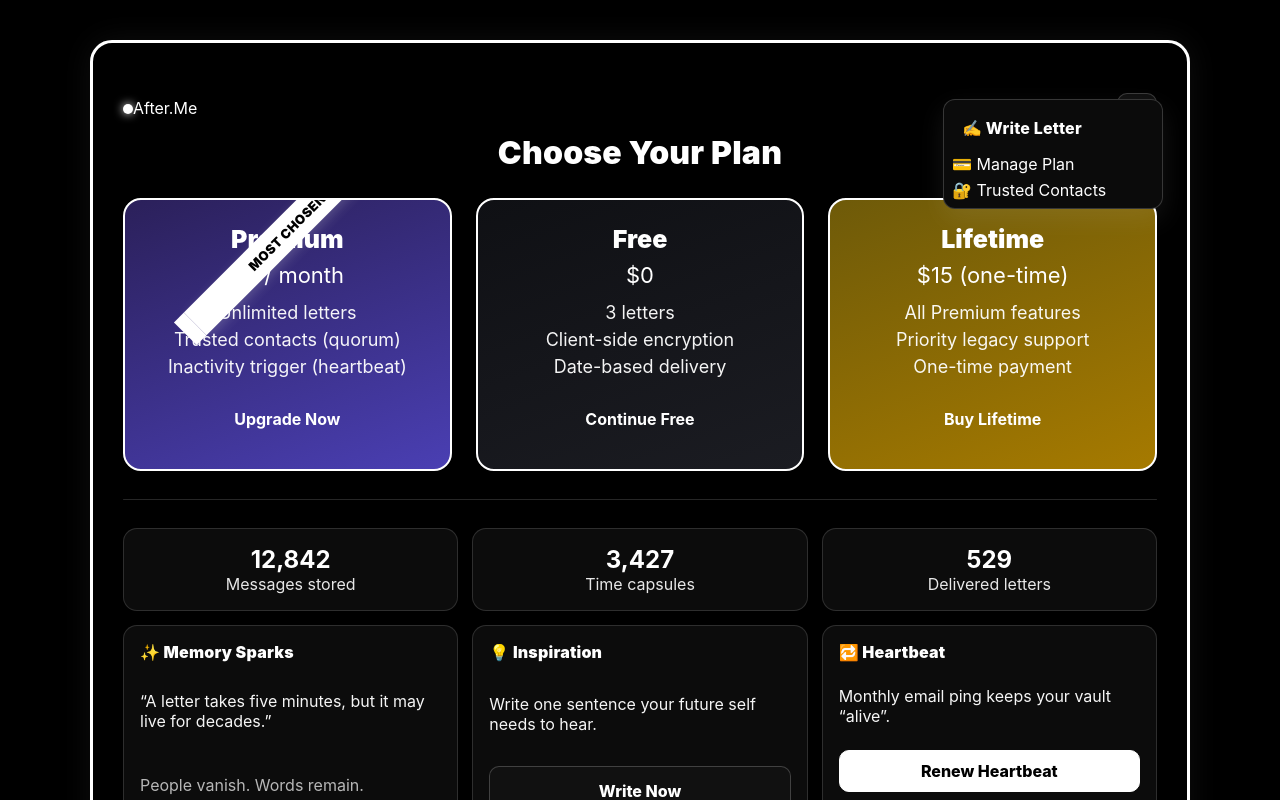
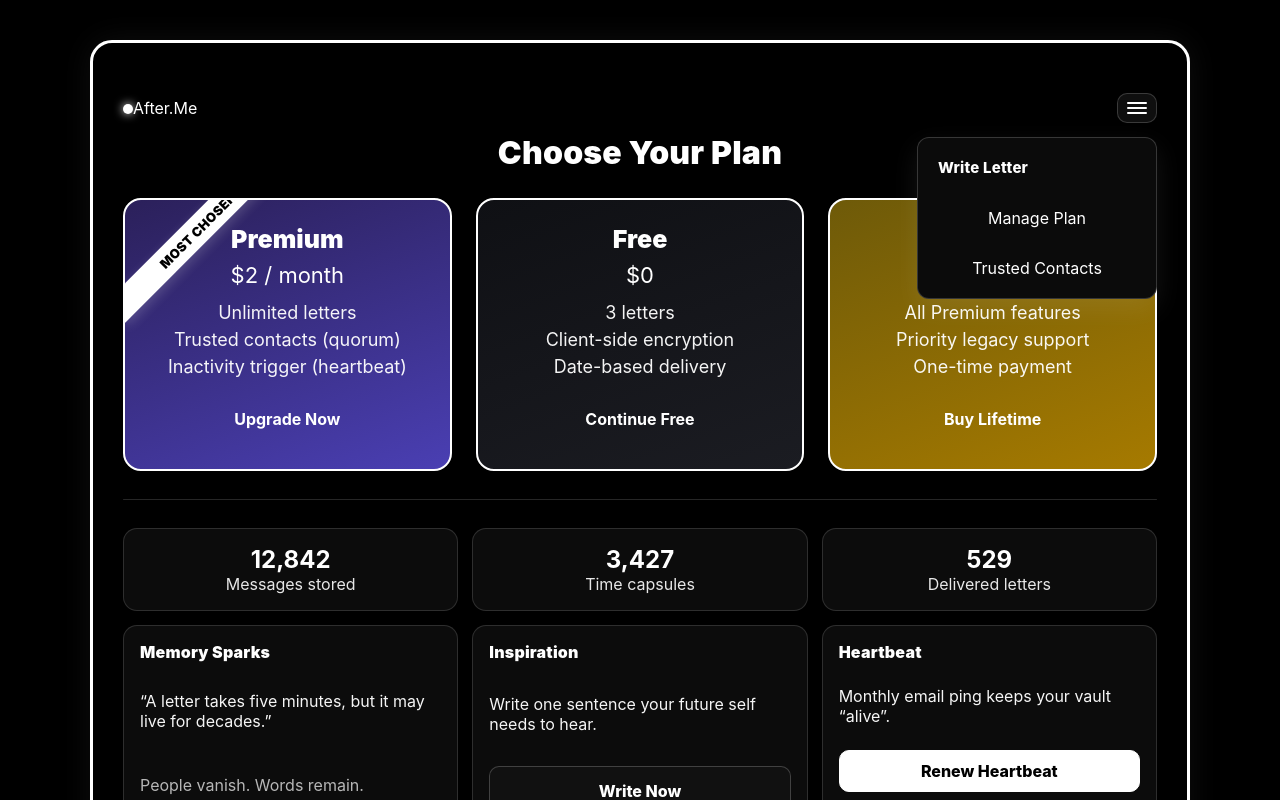
Before and after one commit to emirusmaximus/after-me-starter, a Next.js app: page /dashboard in a window 1280 px wide. Both pictures are taken after a click on the button "Menu". Shown: the top 800 px of the page. Built offline with nearby package versions, Linux system fonts and the light colour scheme.

Commit message:
Update page.tsx

```diff
--- a/app/dashboard/page.tsx
+++ b/app/dashboard/page.tsx
@@ -25,6 +25,7 @@ export default function InverseDashboard() {
             <span>After.Me</span>
           </Link>
 
+          <div className="menu-wrap">
             <button
               className="hamburger"
               aria-label="Menu"
@@ -36,11 +37,32 @@ export default function InverseDashboard() {
 
             {menu && (
               <nav className="menu" role="menu" aria-label="Quick actions">
-              <button role="menuitem" onClick={() => { setOpen(true); setMenu(false); }}>✍️ Write Letter</button>
-              <Link role="menuitem" href="/dashboard/plan" onClick={() => setMenu(false)}>💳 Manage Plan</Link>
-              <Link role="menuitem" href="/dashboard/contacts" onClick={() => setMenu(false)}>🔐 Trusted Contacts</Link>
+                <button
+                  className="menu-item"
+                  role="menuitem"
+                  onClick={() => { setOpen(true); setMenu(false); }}
+                >
+                  Write Letter
+                </button>
+                <Link
+                  className="menu-item"
+                  role="menuitem"
+                  href="/dashboard/plan"
+                  onClick={() => setMenu(false)}
+                >
+                  Manage Plan
+                </Link>
+                <Link
+                  className="menu-item"
+                  role="menuitem"
+                  href="/dashboard/contacts"
+                  onClick={() => setMenu(false)}
+                >
+                  Trusted Contacts
+                </Link>
               </nav>
             )}
+          </div>
         </div>
 
         <h1 className="title">Choose Your Plan</h1>
@@ -49,6 +71,7 @@ export default function InverseDashboard() {
         <div className="plans">
           {/* PREMIUM */}
           <div className="card premium">
+            {/* RIBBON: İlk yaptığımız stile geri döndü */}
             <div className="ribbon">Most Chosen</div>
             <h2>Premium</h2>
             <p className="price">$2 / month</p>
@@ -108,19 +131,19 @@ export default function InverseDashboard() {
         {/* ---- 3’lü Kartlar: Memory / Inspiration / Heartbeat ---- */}
         <section className="tri">
           <div className="mini-card">
-            <div className="mini-hd">✨ Memory Sparks</div>
+            <div className="mini-hd">Memory Sparks</div>
             <p className="mini-txt">“A letter takes five minutes, but it may live for decades.”</p>
             <p className="mini-sub">People vanish. Words remain.</p>
           </div>
 
           <div className="mini-card">
-            <div className="mini-hd">💡 Inspiration</div>
+            <div className="mini-hd">Inspiration</div>
             <p className="mini-txt">Write one sentence your future self needs to hear.</p>
             <button className="mini-btn" onClick={() => setOpen(true)}>Write Now</button>
           </div>
 
           <div className="mini-card">
-            <div className="mini-hd">🔁 Heartbeat</div>
+            <div className="mini-hd">Heartbeat</div>
             <p className="mini-txt">Monthly email ping keeps your vault “alive”.</p>
             <button className="mini-btn solid">Renew Heartbeat</button>
             <small className="mini-sub">Premium feature</small>
@@ -236,22 +259,29 @@ export default function InverseDashboard() {
         }
         .brand{display:inline-flex;align-items:center;gap:10px;color:#fff;text-decoration:none;font-weight:900;letter-spacing:.25px}
         .dot{width:8px;height:8px;border-radius:50%;background:#fff;box-shadow:0 0 10px #fff;display:inline-block}
+
+        .menu-wrap{position:relative}
         .hamburger{
           background:#0f0f0f;border:1px solid rgba(255,255,255,.18);
-          border-radius:10px;padding:8px 9px;display:grid;gap:3px;
+          border-radius:10px;padding:8px 9px;display:grid;gap:3px;min-width:40px;
         }
         .hamburger span{width:20px;height:2px;background:#fff;border-radius:2px}
+
+        /* ORANTILI MENU */
         .menu{
-          position:absolute;top:56px;right:24px;z-index:20;
+          position:absolute;top:44px;right:0;z-index:20;
           background:#0b0b0b;border:1px solid rgba(255,255,255,.18);border-radius:12px;
-          padding:8px;display:grid;gap:6px;min-width:220px;text-align:left;
+          padding:8px;display:grid;gap:6px;width:240px;
           box-shadow:0 10px 26px rgba(255,255,255,.08);
         }
-        .menu a,.menu button{
-          color:#fff;text-align:left;background:transparent;border:0;
-          padding:10px 10px;border-radius:10px;font-weight:800;letter-spacing:.2px;
+        .menu-item{
+          width:100%;display:block;text-align:left;
+          color:#fff;background:transparent;border:0;
+          height:44px;line-height:44px;padding:0 12px;
+          border-radius:10px;font-weight:800;font-size:15px;letter-spacing:.2px;
         }
-        .menu a:hover,.menu button:hover{background:#101010}
+        .menu-item:hover{background:#101010}
+        .menu :global(a.menu-item){line-height:44px}
 
         /* Başlık */
         .title{font-size:32px;margin:8px 0 26px;font-weight:900;letter-spacing:.2px}
@@ -284,19 +314,14 @@ export default function InverseDashboard() {
         }
         .btn:hover{filter:brightness(.92);transform:translateY(-1px)}
 
-        /* -------- Premium renkleri (daha “premium” görünüm) -------- */
+        /* -------- Premium renkleri -------- */
         .premium{
-          /* Derin mor → lacivert degrade */
           background: linear-gradient(160deg, #2b205a 0%, #4a3fb3 100%);
         }
-
         .free{
-          /* Rafine füme degrade */
           background: linear-gradient(160deg, #0f1014 0%, #1b1c22 100%);
         }
-
         .lifetime{
-          /* Koyu altın degrade + shimmer */
           background: linear-gradient(160deg, #6e5a09 0%, #a67a00 100%);
         }
         .lifetime:before{
@@ -308,32 +333,15 @@ export default function InverseDashboard() {
           0%{transform:translateX(-120%)} 60%{transform:translateX(120%)} 100%{transform:translateX(120%)}
         }
 
-        /* -------- ORANTILI RIBBON (diagonal, ortalı) --------
-           - Genişlik değişkeni: --ribbon-w
-           - Desktop: %80; Mobile: %92
-        */
-        .card { --ribbon-w: 80%; }
-        @media (max-width:900px){ .card { --ribbon-w: 92%; } }
-
+        /* -------- RIBBON (ilk stile geri dönüş) -------- */
         .ribbon{
-          position:absolute;
-          top:16px;
-          left:50%;
-          width:var(--ribbon-w);
-          transform:translateX(-50%) rotate(-45deg);
-          transform-origin:center;
+          position:absolute;top:16px;left:-44px;
+          transform:rotate(-45deg);
           background:#fff;color:#000;
-          padding:8px 0;
-          text-align:center;
-          font-size:13px;font-weight:900;letter-spacing:.35px;text-transform:uppercase;
+          padding:6px 66px;
+          font-size:13px;font-weight:900;letter-spacing:.3px;text-transform:uppercase;
           box-shadow:0 4px 12px rgba(255,255,255,.18);
         }
-        /* Köşe bitişlerinde küçük kesik hissi için "notch" */
-        .ribbon:before, .ribbon:after{
-          content:""; position:absolute; top:0; bottom:0; width:14px; background:#fff;
-        }
-        .ribbon:before{ left:-14px; }
-        .ribbon:after{ right:-14px; }
 
         /* İnce ayraç */
         .hr{height:1px;background:rgba(255,255,255,.15);margin:28px 0;border-radius:999px}
```
Lines whose indentation alone changed are shown as unchanged.
